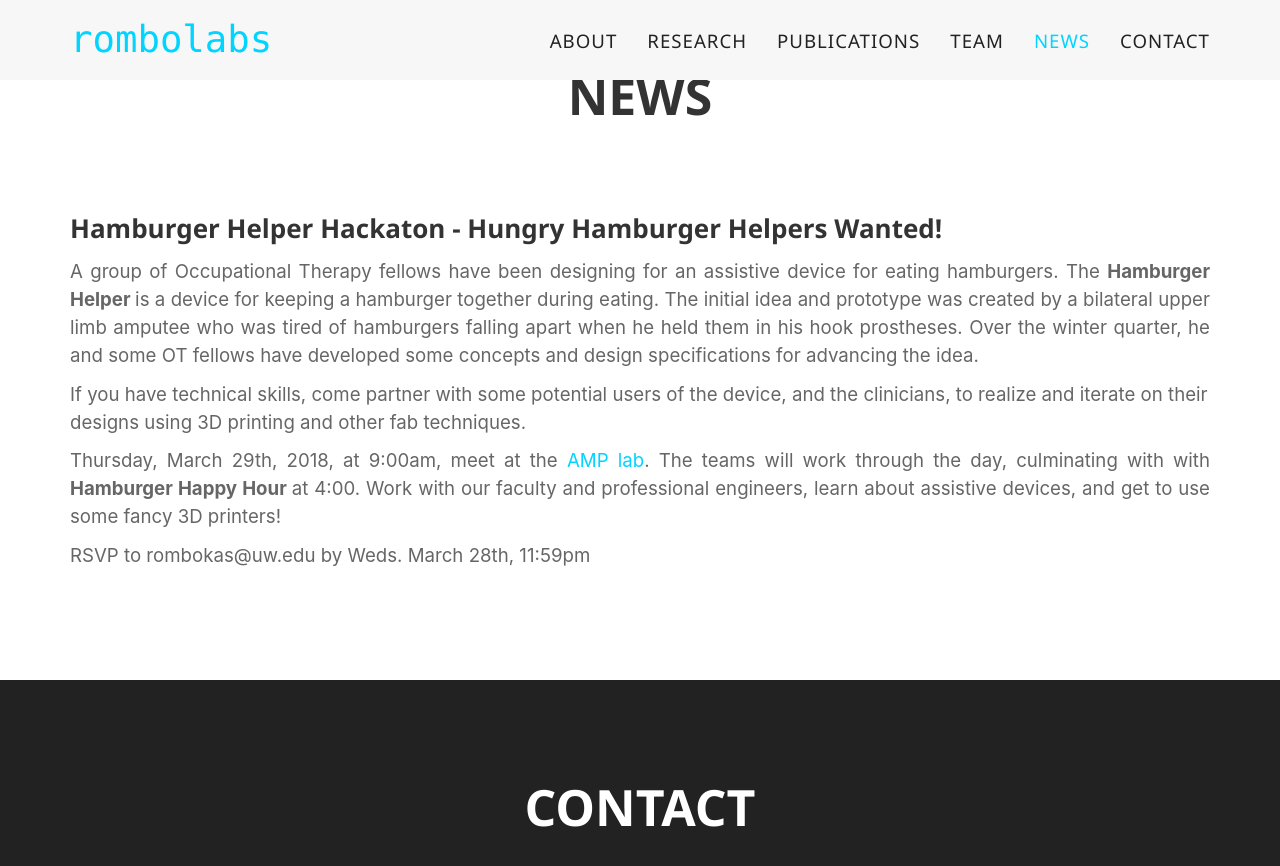
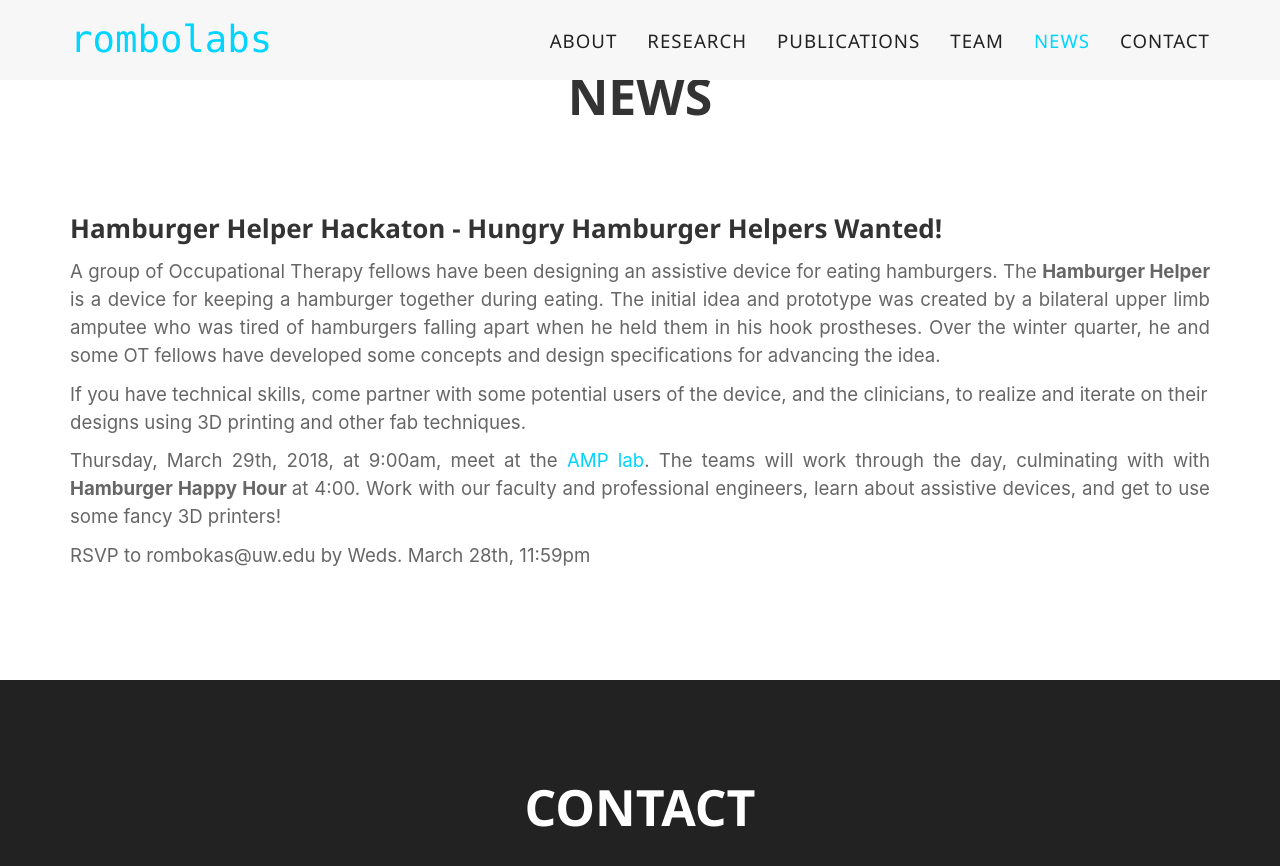
Before and after one commit to RomboLabs/rombolabs.github.io, a Jekyll site: the page built from index.html, in a window 1280 px wide and 900 px high, scrolled down 7691 px. Shown: the top 866 px of the window. Built offline with Jekyll 4.4.1, drawn with Linux system fonts in a browser that asks for light colours; some web fonts are replaced.

Commit message:
Update news.html

```diff
--- a/_includes/news.html
+++ b/_includes/news.html
@@ -9,7 +9,7 @@
             <div class="row">
                 <div class="col-md-12">
                     <h3 class="service-heading">Hamburger Helper Hackaton - Hungry Hamburger Helpers Wanted!</h3>
-                    <p class="text-muted text-justified">A group of Occupational Therapy fellows have been designing for an assistive device
+                    <p class="text-muted text-justified">A group of Occupational Therapy fellows have been designing an assistive device
                      for eating hamburgers. The <b> Hamburger Helper </b> is a device for keeping a hamburger together during eating.
                      The initial idea and prototype was created by a bilateral upper limb amputee who was tired of hamburgers falling apart
                      when he held them in his hook prostheses. Over the winter quarter, he and some OT fellows have developed some concepts
```
